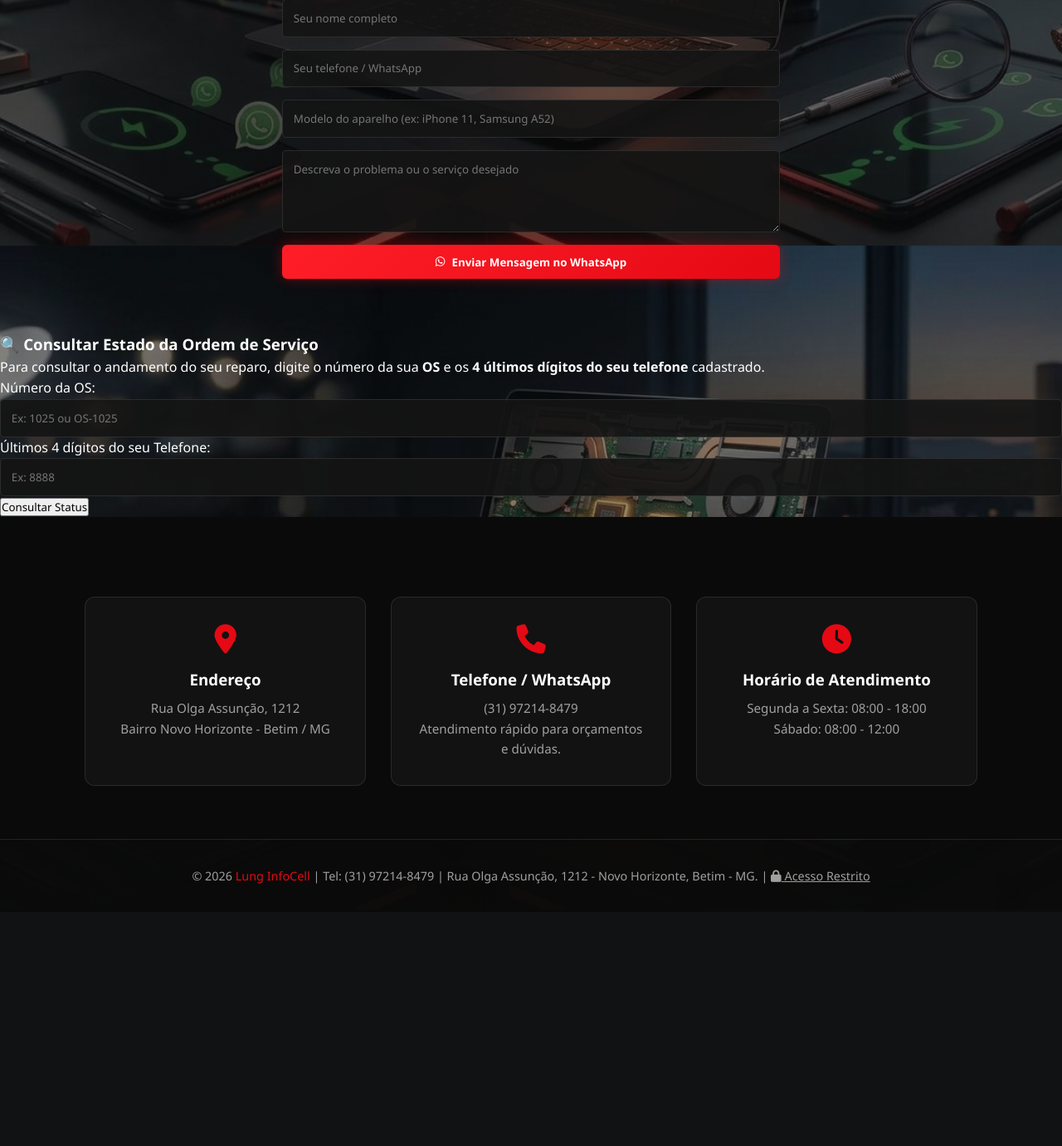
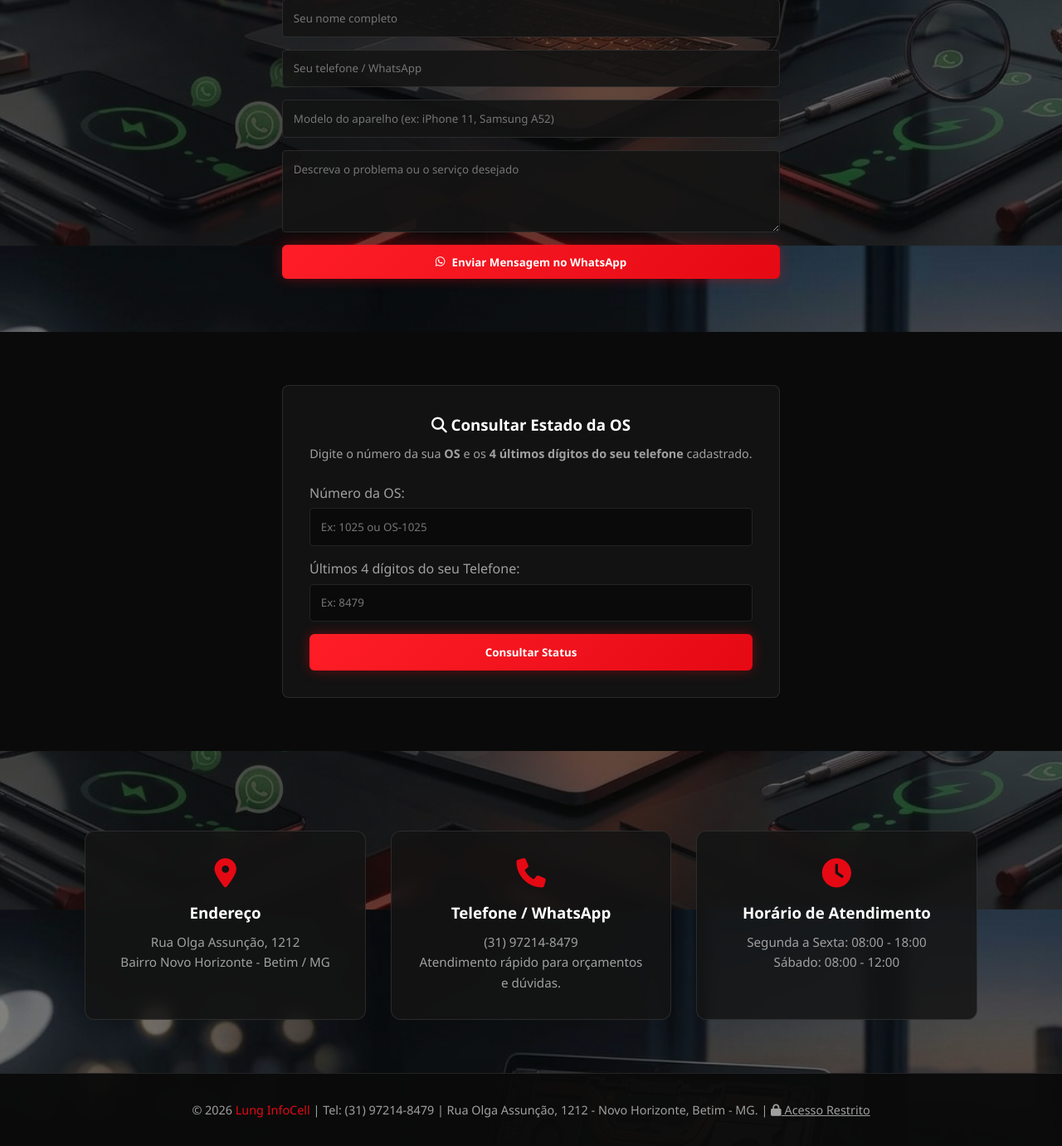
Before and after one commit to lungponto-ctrl/lung-infocell, a Flask app: page / in a window 1280 px wide. Shown: the part 1304-2685 px from the top of the page at 83% size. Before the commit the page ends 2369 px from the top, so only its background shows below. Run offline with Flask 3, Linux system fonts and the light colour scheme.

Commit message:
Corrige formulario e funcao de consulta de OS no index.html

```diff
--- a/templates/index.html
+++ b/templates/index.html
@@ -81,60 +81,35 @@
         </div>
     </section>
 
-<div class="consulta-container">
-    <h3>🔍 Consultar Estado da Ordem de Serviço</h3>
-    <p class="instrucoes">
-        Para consultar o andamento do seu reparo, digite o número da sua <strong>OS</strong> e os <strong>4 últimos dígitos do seu telefone</strong> cadastrado.
-    </p>
+    <!-- Seção de Consulta de OS -->
+    <section id="consultar-os" class="info-section" style="background-color: var(--bg-main);">
+        <div class="consulta-container" style="max-width: 600px; margin: 0 auto; background: var(--bg-card); padding: 2rem; border-radius: 8px; border: 1px solid var(--border-color);">
+            <h3 style="margin-bottom: 0.5rem; text-align: center;"><i class="fa-solid fa-magnifying-glass"></i> Consultar Estado da OS</h3>
+            <p class="instrucoes" style="color: var(--text-gray); font-size: 0.9rem; text-align: center; margin-bottom: 1.5rem;">
+                Digite o número da sua <strong>OS</strong> e os <strong>4 últimos dígitos do seu telefone</strong> cadastrado.
+            </p>
 
-    <div class="form-group">
-        <label for="consulta-os">Número da OS:</label>
-        <input type="text" id="consulta-os" placeholder="Ex: 1025 ou OS-1025" required>
-    </div>
+            <div class="form-group" style="margin-bottom: 15px;">
+                <label for="consulta-os" style="display: block; margin-bottom: 5px; color: var(--text-gray);">Número da OS:</label>
+                <input type="text" id="consulta-os" placeholder="Ex: 1025 ou OS-1025" required style="width: 100%; padding: 0.8rem; background-color: var(--bg-main); color: white; border: 1px solid var(--border-color); border-radius: 5px;">
+            </div>
 
-    <div class="form-group">
-        <label for="consulta-telefone">Últimos 4 dígitos do seu Telefone:</label>
-        <input type="text" id="consulta-telefone" placeholder="Ex: 8888" maxlength="4" required>
-    </div>
+            <div class="form-group" style="margin-bottom: 15px;">
+                <label for="consulta-telefone" style="display: block; margin-bottom: 5px; color: var(--text-gray);">Últimos 4 dígitos do seu Telefone:</label>
+                <input type="text" id="consulta-telefone" placeholder="Ex: 8479" maxlength="4" required style="width: 100%; padding: 0.8rem; background-color: var(--bg-main); color: white; border: 1px solid var(--border-color); border-radius: 5px;">
+            </div>
 
-    <button type="button" class="btn-consultar" onclick="buscarOS()">Consultar Status</button>
-</div>
+            <button type="button" class="btn-red" onclick="buscarOS()" style="width: 100%; justify-content: center; padding: 0.8rem; cursor: pointer;">
+                Consultar Status
+            </button>
 
-<script>
-function buscarOS() {
-    const os = document.getElementById('consulta-os').value.trim();
-    const digitos = document.getElementById('consulta-telefone').value.trim();
-
-    if (!os) {
-        alert("Por favor, digite o número da Ordem de Serviço.");
-        return;
-    }
-
-    if (!digitos || digitos.length < 4) {
-        alert("Por favor, digite os 4 últimos dígitos do seu telefone.");
-        return;
-    }
-
-    fetch('/api/consultar-os', {
-        method: 'POST',
-        headers: { 'Content-Type': 'application/json' },
-        body: JSON.stringify({
-            numero_os: os,
-            digitos_telefone: digitos
-        })
-    })
-    .then(res => res.json())
-    .then(data => {
-        alert(data.mensagem);
-    })
-    .catch(err => {
-        alert("Erro ao consultar a OS. Tente novamente mais tarde.");
-    });
-}
-</script>
+            <!-- Caixa de Resultado da Consulta -->
+            <div id="resultadoConsulta" style="display: none; margin-top: 20px; padding: 15px; border-radius: 5px; font-weight: 500; text-align: center;"></div>
+        </div>
+    </section>
 
     <!-- Informações e Localização -->
-    <section id="contacto" class="info-section" style="background-color: var(--bg-main);">
+    <section id="contacto" class="info-section">
         <div class="info-grid">
             <div class="info-card">
                 <i class="fa-solid fa-location-dot"></i>
@@ -165,44 +140,53 @@ function buscarOS() {
     <script src="{{ url_for('static', filename='script.js') }}"></script>
 
     <script>
-        async function consultarOSCliente() {
-            const numeroOS = document.getElementById('inputConsultaOS').value.trim();
+        function buscarOS() {
+            const os = document.getElementById('consulta-os').value.trim();
+            const digitos = document.getElementById('consulta-telefone').value.trim();
             const divResultado = document.getElementById('resultadoConsulta');
 
-            if (!numeroOS) {
-                alert("Por favor, digite o número da OS.");
+            divResultado.style.display = 'none';
+
+            if (!os) {
+                alert("Por favor, digite o número da Ordem de Serviço.");
                 return;
             }
 
-            try {
-                const resposta = await fetch('/api/consultar-os', {
-                    method: 'POST',
-                    headers: { 'Content-Type': 'application/json' },
-                    body: JSON.stringify({ numero_os: numeroOS })
-                });
+            if (!digitos || digitos.length < 4) {
+                alert("Por favor, digite os 4 últimos dígitos do seu telefone.");
+                return;
+            }
 
-                const resultado = await resposta.json();
-
+            fetch('/api/consultar-os', {
+                method: 'POST',
+                headers: { 'Content-Type': 'application/json' },
+                body: JSON.stringify({
+                    numero_os: os,
+                    digitos_telefone: digitos
+                })
+            })
+            .then(res => res.json())
+            .then(data => {
                 divResultado.style.display = 'block';
-
-                if (resultado.sucesso) {
+                if (data.sucesso) {
                     divResultado.style.backgroundColor = 'rgba(37, 211, 102, 0.15)';
                     divResultado.style.color = '#25d366';
                     divResultado.style.border = '1px solid #25d366';
-                    divResultado.innerHTML = `<i class="fa-solid fa-circle-check"></i> ${resultado.mensagem}`;
+                    divResultado.innerHTML = `<i class="fa-solid fa-circle-check"></i> <strong>Resultado:</strong><br>${data.mensagem}`;
                 } else {
                     divResultado.style.backgroundColor = 'rgba(229, 9, 20, 0.15)';
                     divResultado.style.color = 'var(--primary-red)';
                     divResultado.style.border = '1px solid var(--primary-red)';
-                    divResultado.innerHTML = `<i class="fa-solid fa-circle-xmark"></i> ${resultado.mensagem}`;
+                    divResultado.innerHTML = `<i class="fa-solid fa-circle-xmark"></i> ${data.mensagem}`;
                 }
-            } catch (erro) {
-                console.error("Erro ao consultar OS:", erro);
+            })
+            .catch(err => {
                 divResultado.style.display = 'block';
                 divResultado.style.backgroundColor = 'rgba(229, 9, 20, 0.15)';
                 divResultado.style.color = 'var(--primary-red)';
-                divResultado.innerHTML = "Ocorreu um erro ao consultar. Tente novamente.";
-            }
+                divResultado.style.border = '1px solid var(--primary-red)';
+                divResultado.innerHTML = "Erro ao conectar com o servidor. Tente novamente.";
+            });
         }
     </script>
 </body>
```
